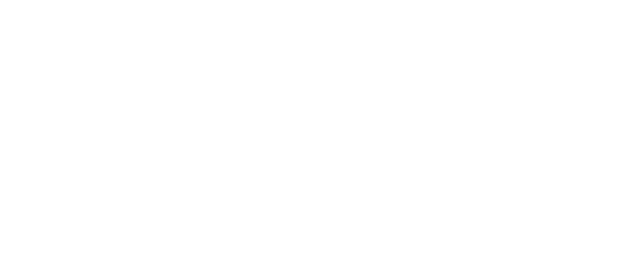
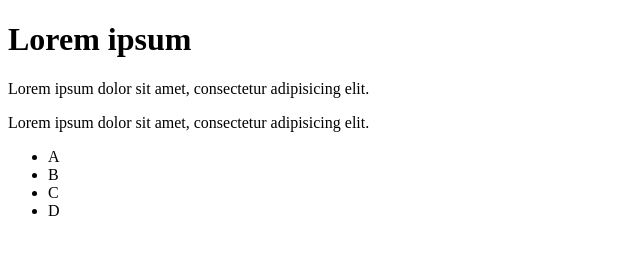
Before and after one commit to Teodora-Georgecu/test-frontend-development, a plain HTML site: page index.html in a window 1280 px wide. Shown: the whole page, without its empty margins (0-640 px from the left). Drawn offline with Linux system fonts and the light colour scheme.

Commit message:
title+content added

```diff
--- a/index.html
+++ b/index.html
@@ -3,9 +3,20 @@
 <head>
     <meta charset="UTF-8">
     <meta name="viewport" content="width=device-width, initial-scale=1.0">
-    <title>Document</title>
+    <title>front-end-development</title>
 </head>
 <body>
+    <h1>Lorem ipsum</h1>
+    <p>Lorem ipsum dolor sit amet, consectetur adipisicing elit.</p>
+    <p>Lorem ipsum dolor sit amet, consectetur adipisicing elit.</p>
+    <ul>
+        <li>A</li>
+        <li>B</li>
+        <li>C</li>
+        <li>D</li>
+    </ul>
+
+
 
 </body>
 </html>
```
